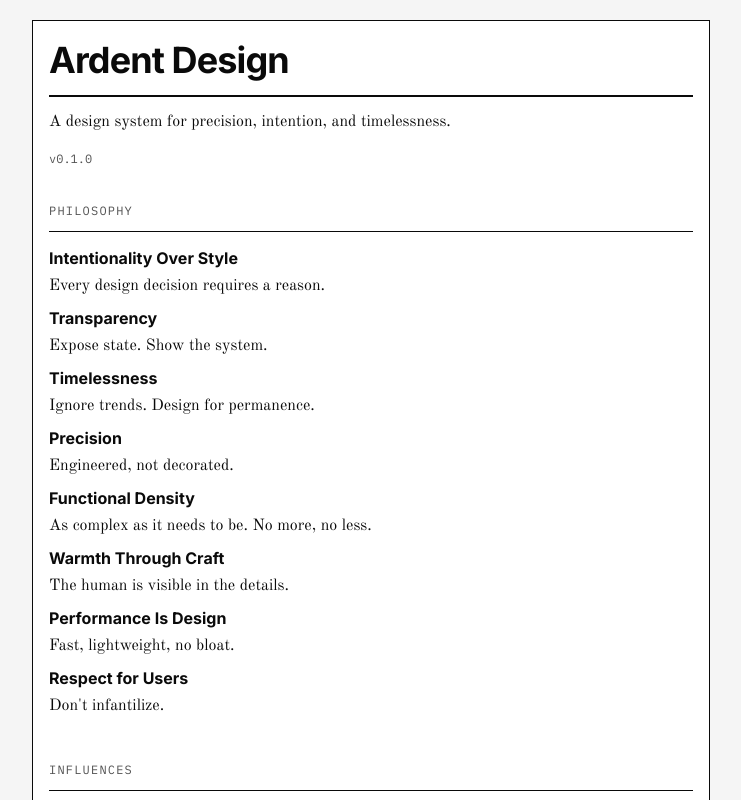
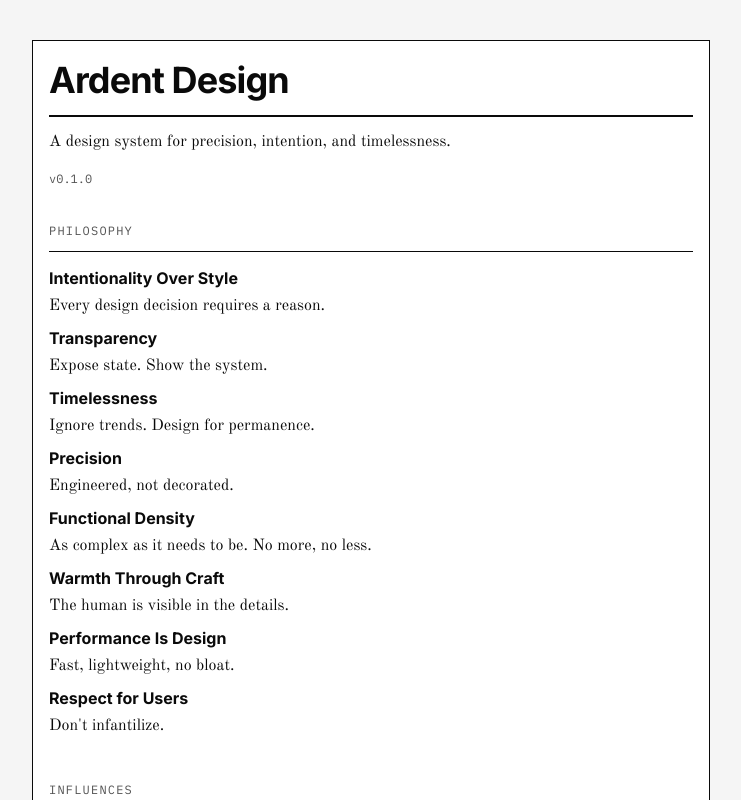
Before and after one commit to dhisonp/ardent-design, a Next.js app: page / in a window 1280 px wide. Shown: the top 800 px of the page, without its empty margins (269-1010 px from the left). Built offline with nearby package versions, Linux system fonts and the light colour scheme.

Commit message:
update padding

```diff
--- a/src/app/layout.tsx
+++ b/src/app/layout.tsx
@@ -5,19 +5,19 @@ import { cn } from "@/lib/cn";
 
 const inter = Inter({
   subsets: ["latin"],
-  variable: "--font-sans"
+  variable: "--font-sans",
 });
 
 const oldStandardTT = Old_Standard_TT({
   weight: ["400", "700"], // Regular and Bold
   subsets: ["latin"],
-  variable: "--font-serif"
+  variable: "--font-serif",
 });
 
 const ibmPlexMono = IBM_Plex_Mono({
   weight: ["400", "500"],
   subsets: ["latin"],
-  variable: "--font-mono"
+  variable: "--font-mono",
 });
 
 export const metadata: Metadata = {
@@ -31,8 +31,15 @@ export default function RootLayout({
   children: React.ReactNode;
 }>) {
   return (
-    <html lang="en" className={cn(inter.variable, ibmPlexMono.variable, oldStandardTT.variable)}>
-      <body className="min-h-screen flex justify-center bg-gray-100 py-6">
+    <html
+      lang="en"
+      className={cn(
+        inter.variable,
+        ibmPlexMono.variable,
+        oldStandardTT.variable,
+      )}
+    >
+      <body className="min-h-screen flex justify-center bg-gray-100 sm:py-6 md:py-9 lg:py-12">
         <div className="w-full max-w-[678px] min-h-full bg-white border-y border-gray-900">
           {children}
         </div>
```
